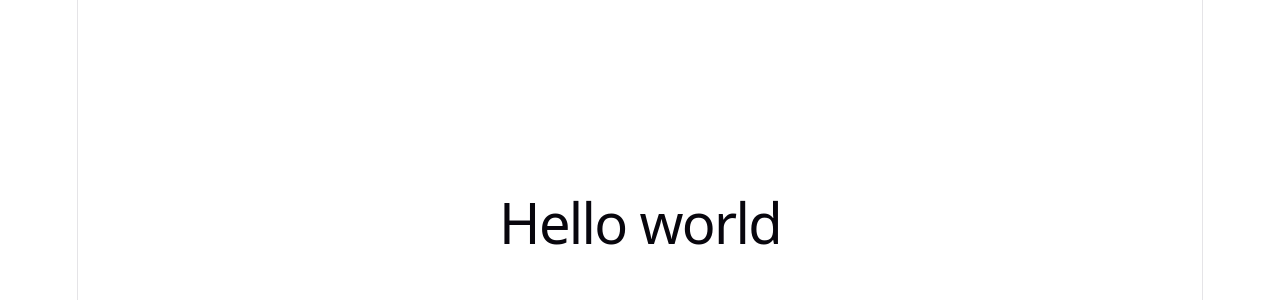
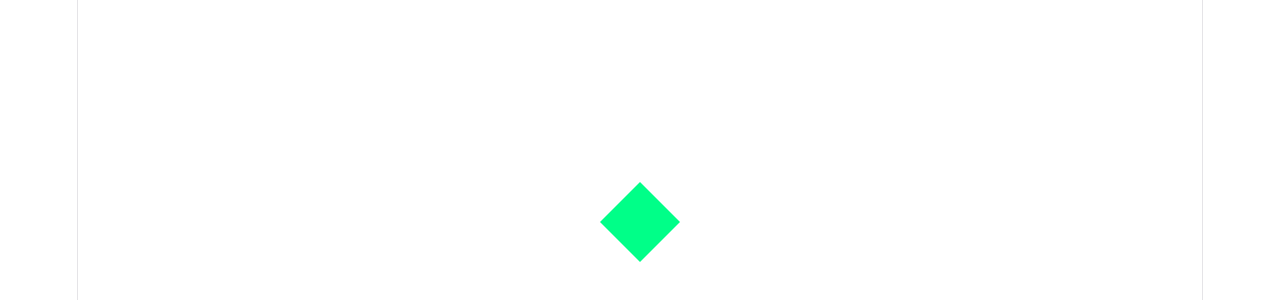
Before and after one commit to Divansir-Lab/ArkhamSystem, a React (Vite) app in the folder frontend/: page / in a window 1280 px wide. Shown: the part 178-478 px from the top of the page. Built offline with nearby package versions, Linux system fonts and the light colour scheme.

Commit message:
feat(canvas): replace static heading with animated SVG entry component

```diff
--- a/frontend/src/App.tsx
+++ b/frontend/src/App.tsx
@@ -1,14 +1,13 @@
 import { StrictMode } from "react";
 import { createRoot } from "react-dom/client";
+import AnimatedEntry from "./components/canvas/AnimatedEntry";
 
 import "./index.css";
 
 function App() {
     return (
         <div className="flex min-h-svh items-center justify-center px-6">
-            <h1 className="text-4xl font-semibold text-slate-950 dark:text-slate-50">
-                Hello world
-            </h1>
+            <AnimatedEntry />
         </div>
     );
 }
--- /dev/null
+++ b/frontend/src/components/canvas/AnimatedEntry.tsx
@@ -0,0 +1,18 @@
+import React from "react";
+
+export default function Logo() {
+    return (
+        <svg width="200" height="200" viewBox="0 0 200 200">
+            <circle
+                cx="100"
+                cy="100"
+                r="80"
+                stroke="white"
+                strokeWidth="4"
+                fill="none"
+            />
+
+            <path d="M60 100 L100 60 L140 100 L100 140 Z" fill="#00ff88" />
+        </svg>
+    );
+}
```
